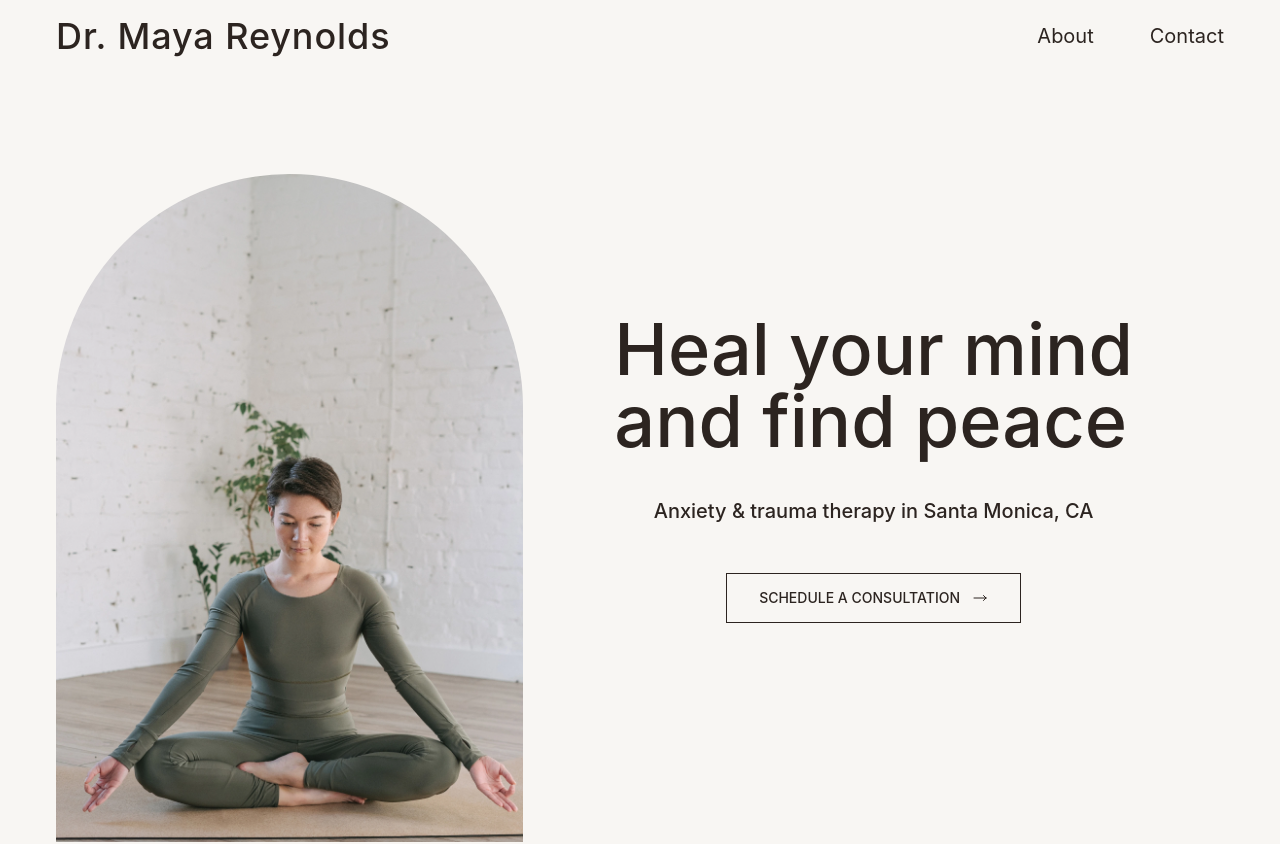
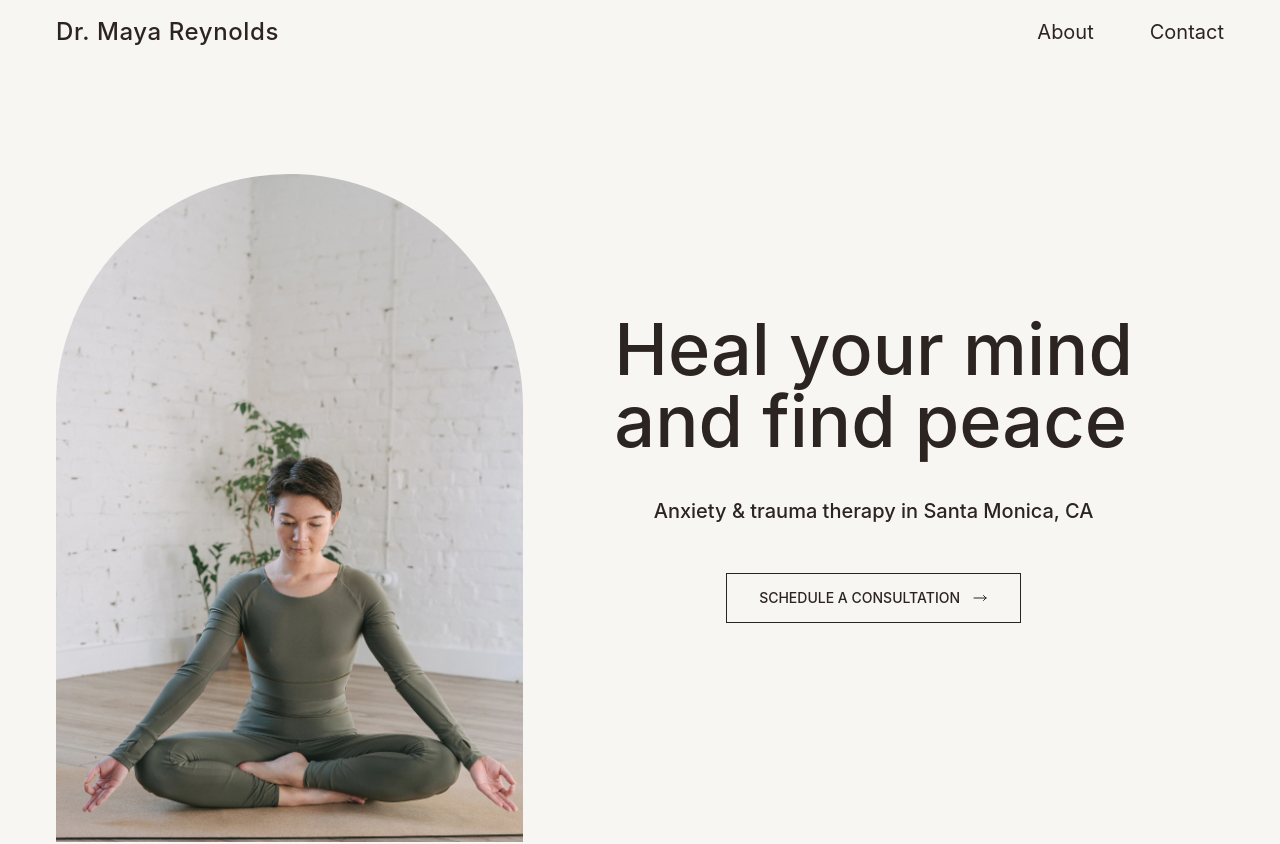
Before and after one commit to NIHHHHHHHHHHH/bloom-therapy, a Next.js app: page / in a window 1280 px wide. Shown: the top 844 px of the page. Built offline with nearby package versions, Linux system fonts and the light colour scheme.

Commit message:
style: reduce logo text size in header and footer

```diff
--- a/components/Layout/Footer.js
+++ b/components/Layout/Footer.js
@@ -16,7 +16,7 @@ export default function Footer() {
               scrollDuration={0.6}
               className="text-center md:text-left"
             >
-              <h3 className="text-3xl lg:text-4xl xl:text-5xl font-medium text-foreground mb-8">
+              <h3 className="text-xl lg:text-2xl xl:text-4xl font-medium text-foreground mb-8">
                 Dr. Maya Reynolds
               </h3>
               <div className="space-y-3">
--- a/components/Layout/Header.js
+++ b/components/Layout/Header.js
@@ -60,7 +60,7 @@ export default function Header() {
             {/* Logo */}
               <a
                 href="/"
-                className="text-lg lg:text-3xl xl:text-4xl text-right xs:text-left font-medium text-foreground tracking-wide order-last lg:order-first relative z-50 hover:opacity-70 transition-opacity"
+                className="text-lg lg:text-2xl  text-right xs:text-left font-medium text-foreground tracking-wide order-last lg:order-first relative z-50 hover:opacity-70 transition-opacity"
                 >
                 Dr. Maya Reynolds
             </a>
```
